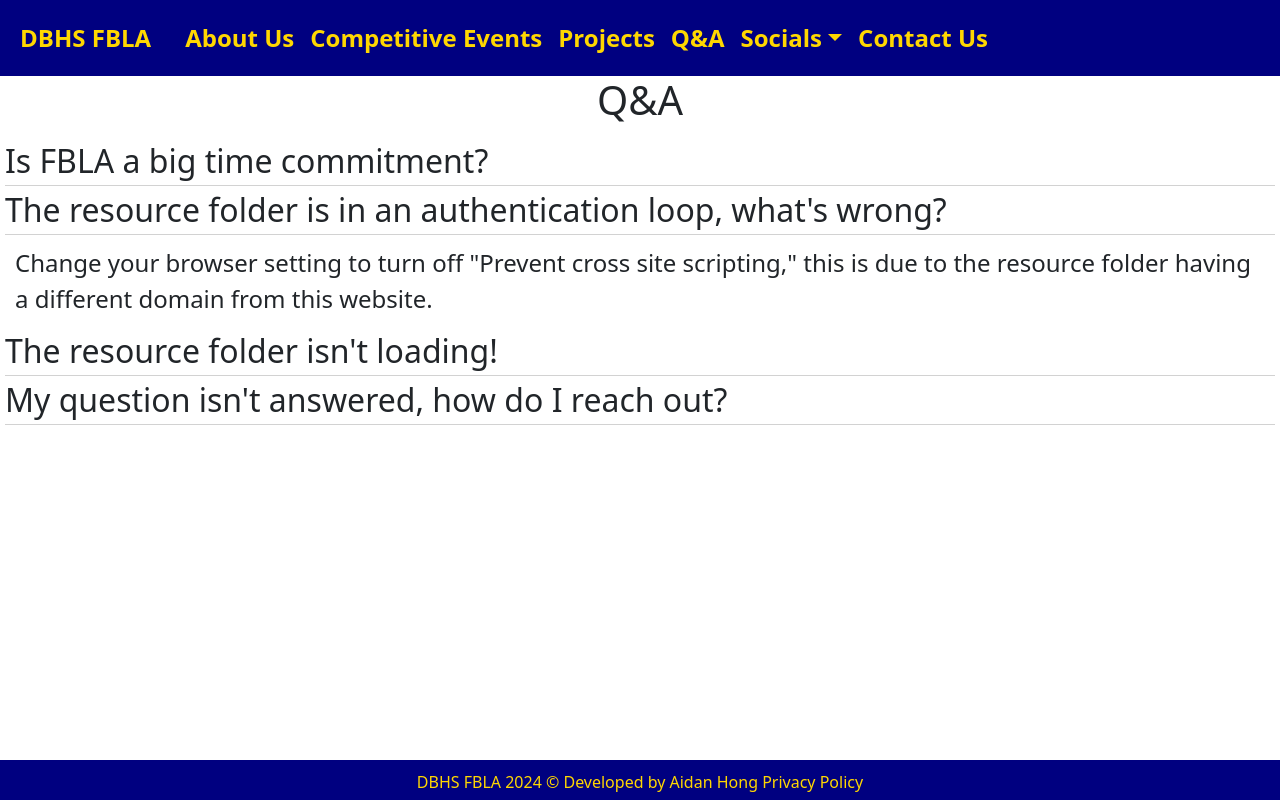
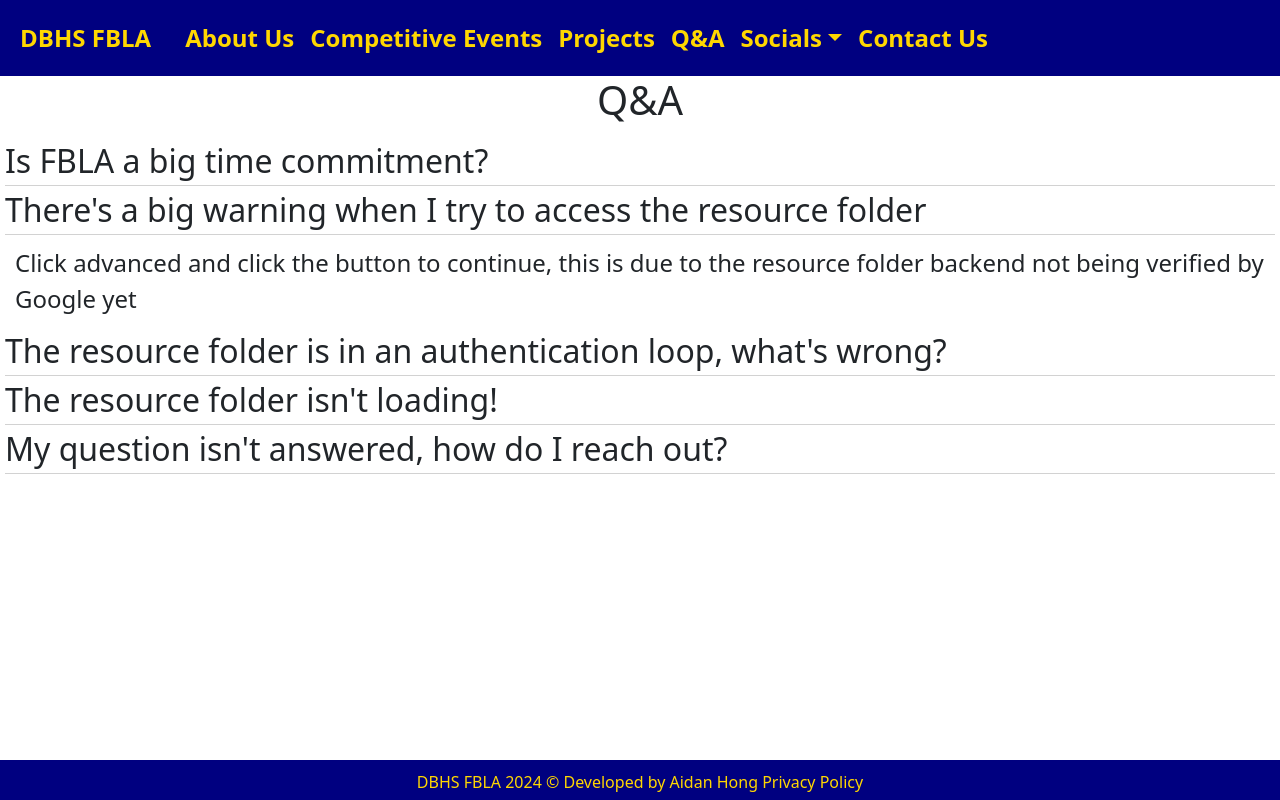
Before and after one commit to GSWForever8/dbhsfbla, a React (Create React App) app in the folder client/: page /qa in a window 1280 px wide. Both pictures are taken after a click on the button 475 px from the left and 210 px from the top of the page. Built offline with nearby package versions, Linux system fonts and the light colour scheme.

Commit message:
Updated q and a

```diff
--- a/client/src/pages/QA.js
+++ b/client/src/pages/QA.js
@@ -34,7 +34,32 @@
               </div>
             </div>
           </div>
+          <div className="card">
+            <div className="card-header" id="headingFive">
+              <h5 className="mb-0">
+                <button
+                  className="btn btn-link"
+                  data-toggle="collapse"
+                  data-target="#collapseFive"
+                  aria-expanded="true"
+                  aria-controls="collapseFive"
+                >
+                  There's a big warning when I try to access the resource folder
+                </button>
+              </h5>
+            </div>
 
+            <div
+              id="collapseFive"
+              className="collapse"
+              aria-labelledby="headingFive"
+              data-parent="#accordion"
+            >
+              <div className="card-body">
+                Click advanced and click the button to continue, this is due to the resource folder backend not being verified by Google yet
+                </div>
+            </div>
+          </div>
           <div className="card">
             <div className="card-header" id="headingTwo">
               <h5 className="mb-0">
```
